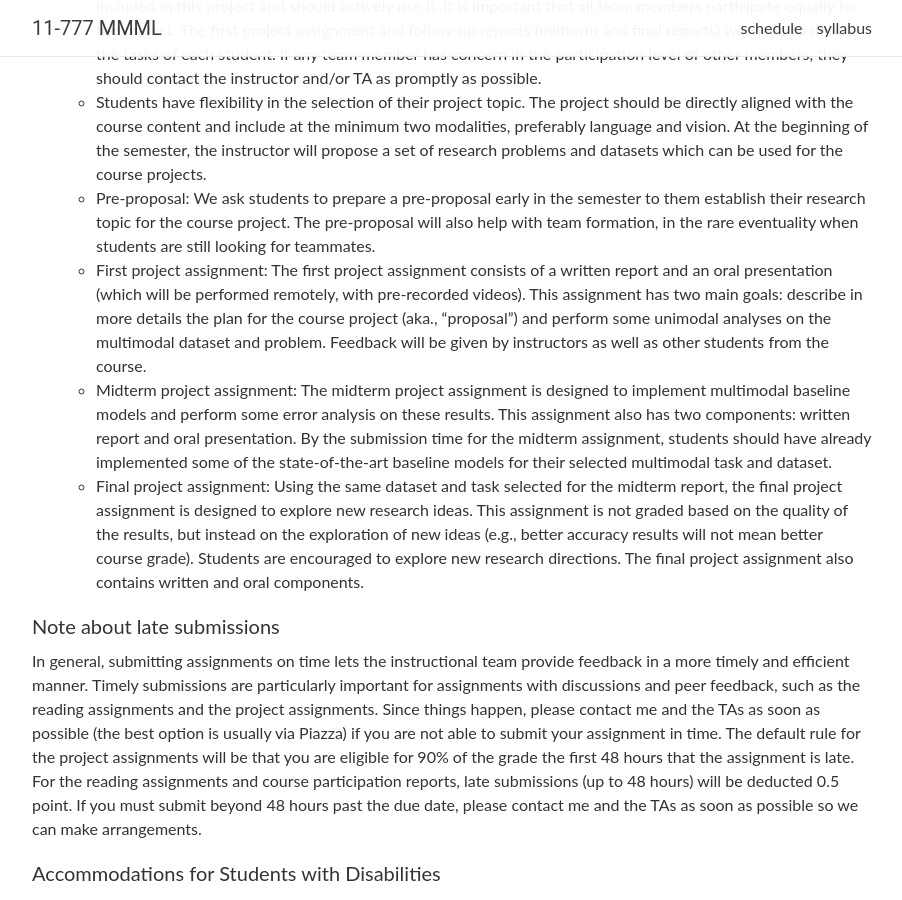
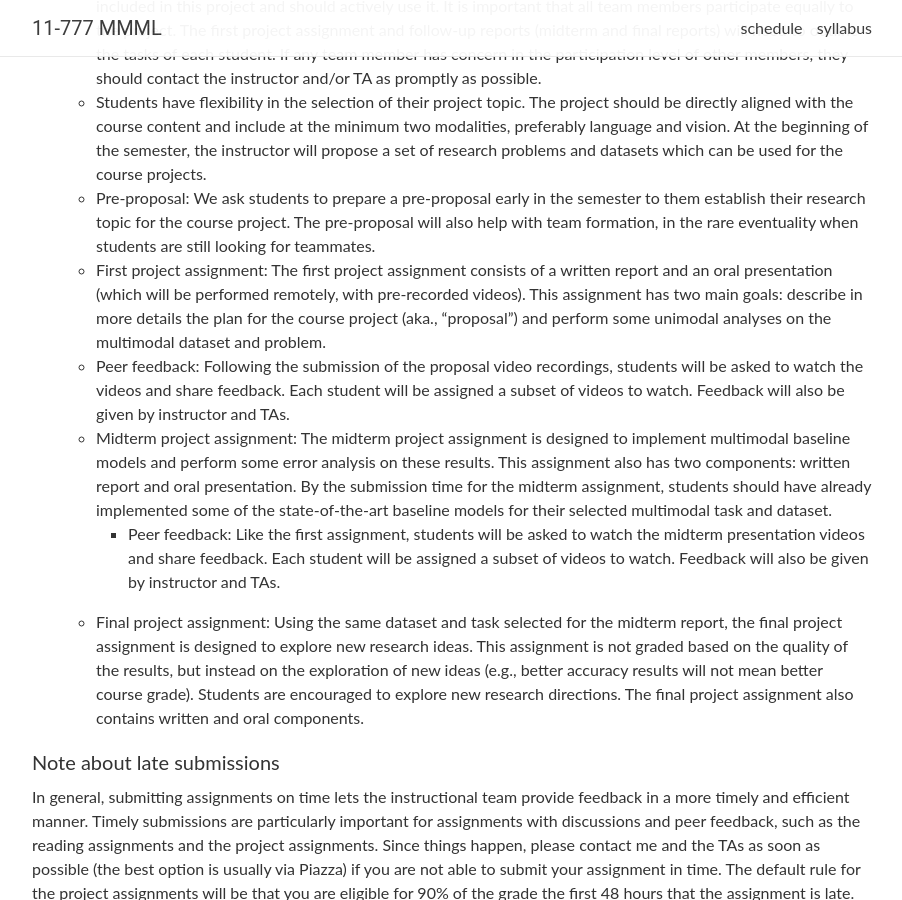
Before and after one commit to CMU-MultiComp-Lab/mmml-course, a Jekyll site: the page built from _pages/syllabus.md, in a window 1280 px wide and 900 px high, scrolled down 3663 px. Shown: the whole window, without its empty margins (188-1090 px from the left). Built offline with Jekyll 4.4.1, drawn with Linux system fonts in a browser that asks for light colours; nearby versions of some CDN libraries; comment, search, counter and statistics services are not loaded.

Commit message:
Update syllabus.md

```diff
--- a/_pages/syllabus.md
+++ b/_pages/syllabus.md
@@ -172,18 +172,25 @@ projects.
 them establish their research topic for the course project. The pre-proposal will also
 help with team formation, in the rare eventuality when students are still looking for
 teammates.
-  - First project assignment: The first project assignment consists of a written report and
+   - First project assignment: The first project assignment consists of a written report and
 an oral presentation (which will be performed remotely, with pre-recorded videos).
 This assignment has two main goals: describe in more details the plan for the course
 project (aka., “proposal”) and perform some unimodal analyses on the multimodal
-dataset and problem. Feedback will be given by instructors as well as other students
-from the course.
+dataset and problem.
+    - Peer feedback: Following the submission of the proposal video recordings,
+students will be asked to watch the videos and share feedback. Each student
+will be assigned a subset of videos to watch. Feedback will also be given by
+instructor and TAs.
   - Midterm project assignment: The midterm project assignment is designed to
 implement multimodal baseline models and perform some error analysis on these
 results. This assignment also has two components: written report and oral
 presentation. By the submission time for the midterm assignment, students should
 have already implemented some of the state-of-the-art baseline models for their
 selected multimodal task and dataset.
+    - Peer feedback: Like the first assignment, students will be asked to watch the
+midterm presentation videos and share feedback. Each student will be
+assigned a subset of videos to watch. Feedback will also be given by instructor
+and TAs.
   - Final project assignment: Using the same dataset and task selected for the midterm
 report, the final project assignment is designed to explore new research ideas. This
 assignment is not graded based on the quality of the results, but instead on the
```
